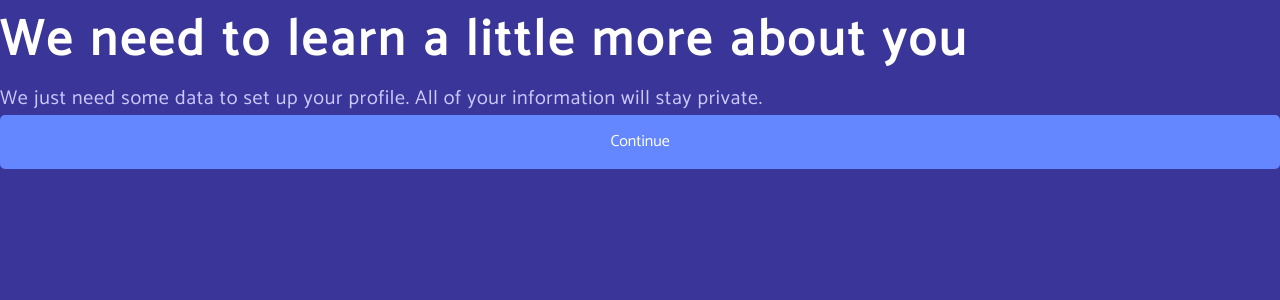
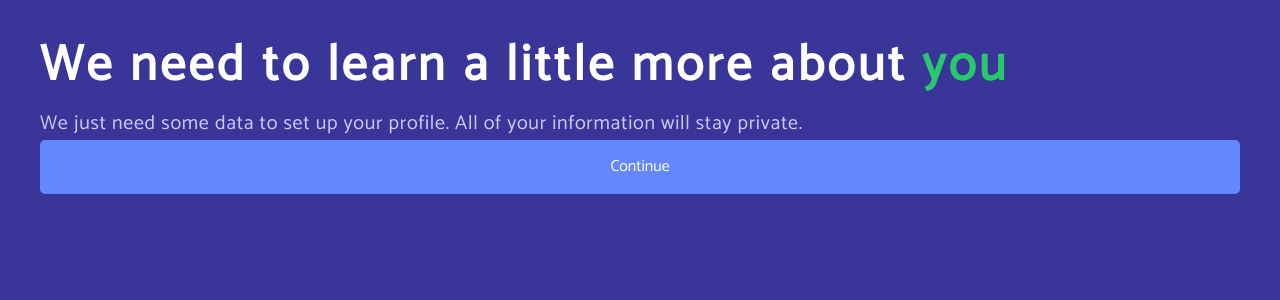
Before and after one commit to BloomTech-Labs/refresh-fe, a React (Create React App) app: page /profileinfo in a window 1280 px wide. Shown: the top 300 px of the page. Built offline with nearby package versions, Linux system fonts and the light colour scheme.

Commit message:
made the you green in info intro

```diff
--- a/src/views/onboarding/steps/InfoIntro.js
+++ b/src/views/onboarding/steps/InfoIntro.js
@@ -10,9 +10,11 @@ const InfoIntro = (props) => {
 return(
     <OnBoardWrapper>
     <OnBoardContainer>
-        <Refresh>We need to learn a little more about you</Refresh>
+        <FlexHolder>
+        <Refresh>We need to learn a little more about <GreenSpan>you</GreenSpan></Refresh>
         <OnboardTxt>We just need some data to set up your profile. All of your information will stay private.</OnboardTxt>
         <Button onClick={handleSubmit}>Continue</Button>
+        </FlexHolder>
     </OnBoardContainer>
 </OnBoardWrapper>
 )
@@ -20,6 +22,9 @@ return(
 
 // STYLED COMPONENTS
 //Onboarding Reusable Styles
+const GreenSpan = styled.span`
+color: #28C96C;
+`
 
 const OnBoardWrapper = styled.div`
 background-color: #3a3699;
```
